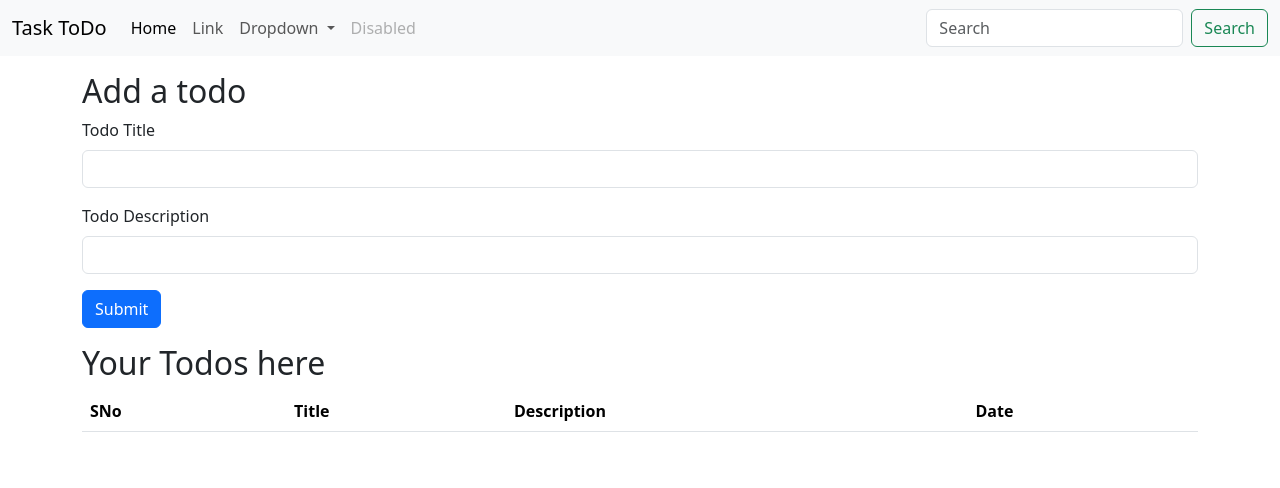
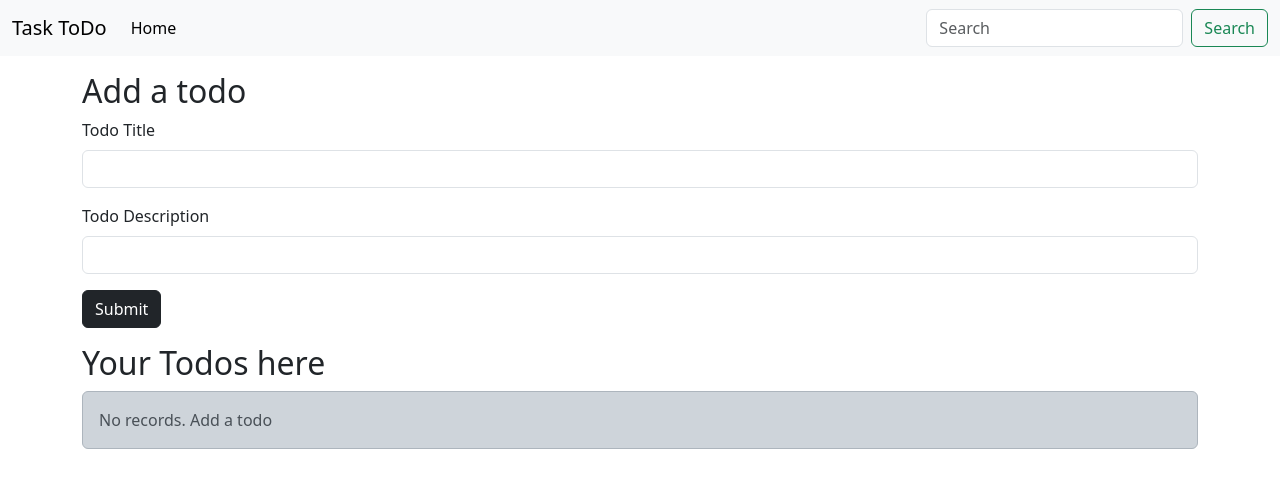
Before and after one commit to amritanagekar/demoProject, a Flask app: page /todos in a window 1280 px wide. Shown: the top 488 px of the page. Run offline with Flask 3, Linux system fonts and the light colour scheme; lists and menus that the app fills with data are empty.

Commit message:
Add files via upload

```diff
--- a/templates/index.html
+++ b/templates/index.html
@@ -1,52 +1,12 @@
-<!doctype html>
-<html lang="en">
-  <head>
-    <meta charset="utf-8">
-    <meta name="viewport" content="width=device-width, initial-scale=1">
-    <title>Task To Do</title>
-    <link href="https://cdn.jsdelivr.net/npm/bootstrap@5.3.2/dist/css/bootstrap.min.css" rel="stylesheet" integrity="sha384-T3c6CoIi6uLrA9TneNEoa7RxnatzjcDSCmG1MXxSR1GAsXEV/Dwwykc2MPK8M2HN" crossorigin="anonymous">
-  </head>
-  <body>
-    <nav class="navbar navbar-expand-lg bg-body-tertiary">
-        <div class="container-fluid">
-          <a class="navbar-brand" href="#">Task ToDo</a>
-          <button class="navbar-toggler" type="button" data-bs-toggle="collapse" data-bs-target="#navbarSupportedContent" aria-controls="navbarSupportedContent" aria-expanded="false" aria-label="Toggle navigation">
-            <span class="navbar-toggler-icon"></span>
-          </button>
-          <div class="collapse navbar-collapse" id="navbarSupportedContent">
-            <ul class="navbar-nav me-auto mb-2 mb-lg-0">
-              <li class="nav-item">
-                <a class="nav-link active" aria-current="page" href="#">Home</a>
-              </li>
-              <li class="nav-item">
-                <a class="nav-link" href="#">Link</a>
-              </li>
-              <li class="nav-item dropdown">
-                <a class="nav-link dropdown-toggle" href="#" role="button" data-bs-toggle="dropdown" aria-expanded="false">
-                  Dropdown
-                </a>
-                <ul class="dropdown-menu">
-                  <li><a class="dropdown-item" href="#">Action</a></li>
-                  <li><a class="dropdown-item" href="#">Another action</a></li>
-                  <li><hr class="dropdown-divider"></li>
-                  <li><a class="dropdown-item" href="#">Something else here</a></li>
-                </ul>
-              </li>
-              <li class="nav-item">
-                <a class="nav-link disabled" aria-disabled="true">Disabled</a>
-              </li>
-            </ul>
-            <form class="d-flex" role="search">
-              <input class="form-control me-2" type="search" placeholder="Search" aria-label="Search">
-              <button class="btn btn-outline-success" type="submit">Search</button>
-            </form>
-          </div>
-        </div>
-      </nav>
+{% extends 'base.html' %}
+{% block body %}
+
+
+
 
     <div class="container my-3">
         <h2>Add a todo</h1>
-        <form action="/" method="POST">
+        <form action="/todos" method="POST">
             <div class="mb-3">
               <label for="title" class="form-label">Todo Title</label>
               <input type="text" class="form-control" name="title" id="title" aria-describedby="emailHelp">
@@ -56,11 +16,17 @@
               <label for="desc" class="form-label">Todo Description</label>
               <input type="text" class="form-control" name="desc" id="desc">
             </div>
-            <button type="submit" class="btn btn-primary">Submit</button>
+            <button type="submit" class="btn btn-dark">Submit</button>
           </form>
     </div>
     <div class="container my-3">
         <h2>Your Todos here</h2>
+
+                 {% if allTodo|length == 0 %}
+                 <div class="alert alert-dark" role="alert">
+                  No records. Add a todo
+                </div>
+                     {% else %}
                      <table class="table">
                       <thead>
                         <tr>
@@ -68,6 +34,7 @@
                           <th scope="col">Title</th>
                           <th scope="col">Description</th>
                           <th scope="col">Date</th>
+                          <th scope="col">Action</th>
                         </tr>
                       </thead>
                       <tbody>
@@ -77,13 +44,14 @@
                     <td>{{todo.title}}</td>
                     <td>{{todo.desc}}</td>
                     <td>{{todo.date_created}}</td>
+                    <td><a href="/update/{{todo.sno}}" type="button" class="btn btn-success btn-sm mx-2">Update</button>
+                    <a href="/delete/{{todo.sno}}" type="button" class="btn btn-secondary btn-sm mx-2">Delete</button></td>
                   </tr>
                 {% endfor %}
-
+                {% endif %}
 
             </tbody>
           </table>
     </div>
     <script src="https://cdn.jsdelivr.net/npm/bootstrap@5.3.2/dist/js/bootstrap.bundle.min.js" integrity="sha384-C6RzsynM9kWDrMNeT87bh95OGNyZPhcTNXj1NW7RuBCsyN/o0jlpcV8Qyq46cDfL" crossorigin="anonymous"></script>
-  </body>
-</html>
+{% endblock body %}
```
Also changed, not shown: templates/home.html (added, +17 -0 lines), templates/login.html (added, +37 -0 lines), templates/register.html (added, +34 -0 lines), templates/update.html (added, +24 -0 lines). Lines whose indentation alone changed are shown as unchanged.
